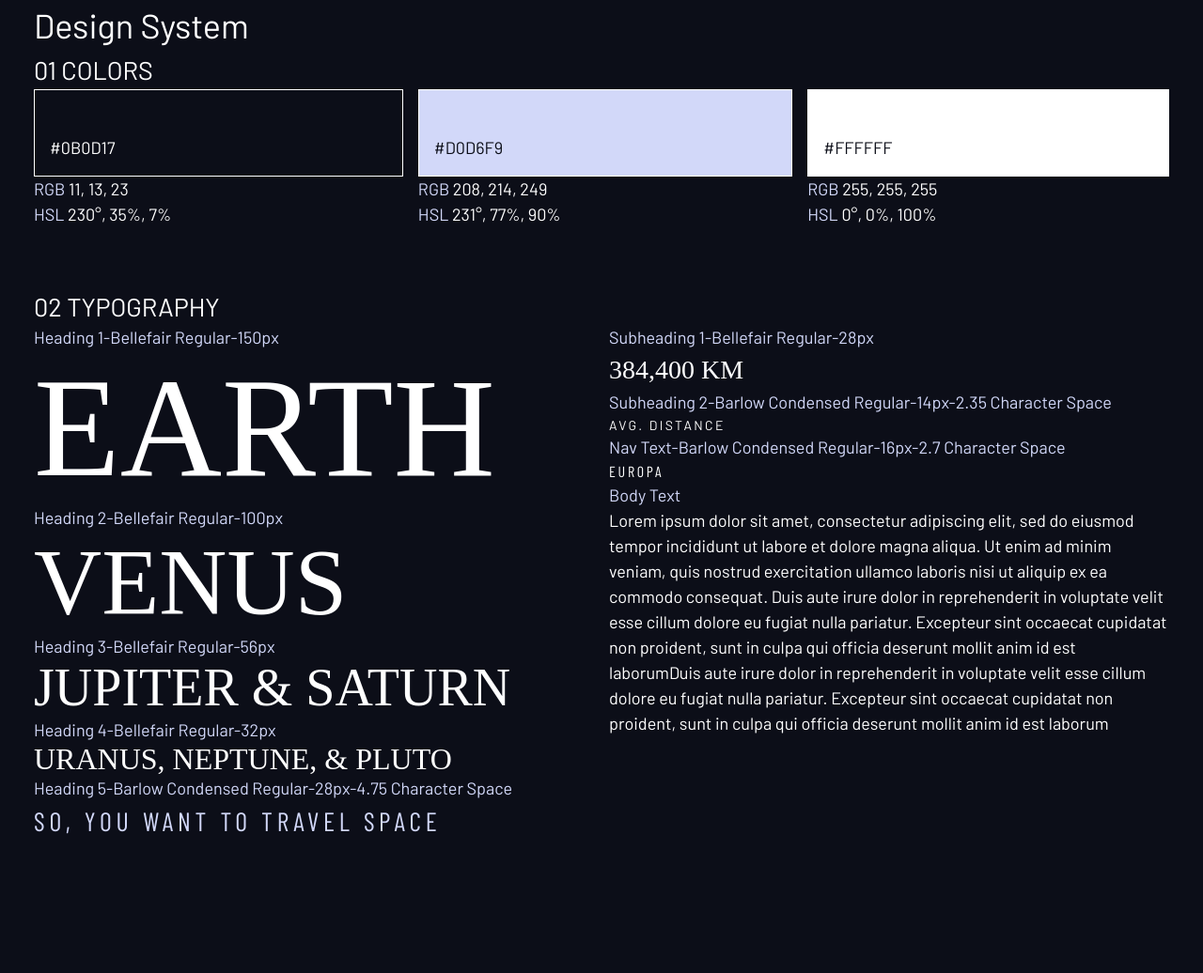
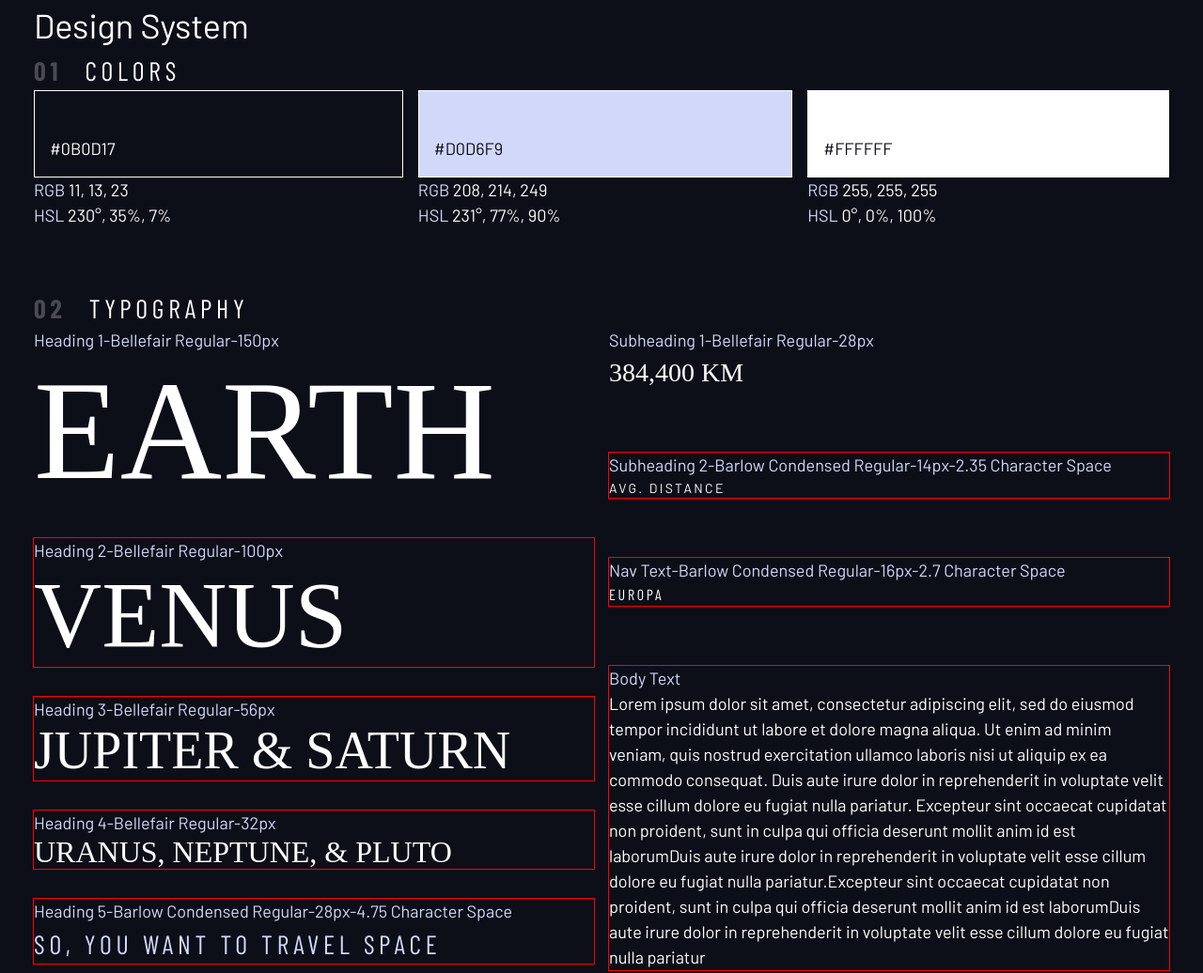
Before and after one commit to Deni-ux/css-design-system, a plain HTML site: page design-system.html in a window 1280 px wide. Shown: the whole page at 94% size. Before the commit the page ends 959 px from the top, so only its background shows below. Drawn offline with nearby package versions, Linux system fonts and the light colour scheme; a web font is replaced by a local one.

Commit message:
add space using flow prop referring to first child

```diff
--- a/design-system.html
+++ b/design-system.html
@@ -20,7 +20,7 @@
       <h1>Design System</h1>
 
       <section id="colours">
-        <h2 class="uppercase"><span>01</span> colors</h2>
+        <h2 class="numbered-title"><span>01</span> colors</h2>
         <div class="flex">
           <div style="flex-grow: 1">
             <div
@@ -57,9 +57,9 @@
         </div>
       </section>
       <section id="typography" style="margin: 4rem 0">
-        <h2 class="uppercase"><span>02</span> typography</h2>
+        <h2 class="numbered-title"><span>02</span> typography</h2>
         <div class="flex">
-          <div style="flex-basis: 100%">
+          <div class="flow" style="flex-basis: 100%; --flow-space:2rem;">
             <div>
               <p class="text-medium font-size-400">Heading 1-Bellefair Regular-150px</p>
               <p class="font-size-900 ff-serif uppercase">Earth</p>
@@ -82,7 +82,7 @@
           <p class="font-size-500 ff-condensed uppercase letter-spacing-1 text-medium">so, you want to travel space</p>
         </div>
         </div>
-        <div style="flex-basis: 100%;">
+        <div class="flow" style="flex-basis: 100%; --flow-space: 4rem;">
         <div>
           <p class="text-medium">Subheading 1-Bellefair Regular-28px</p>
           <p class="font-size-500 ff-serif uppercase">384,400 KM</p>
@@ -97,7 +97,7 @@
         </div>
         <div>
           <p class="text-medium">Body Text</p>
-          <p>Lorem ipsum dolor sit amet, consectetur adipiscing elit, sed do eiusmod tempor incididunt ut labore et dolore magna aliqua. Ut enim ad minim veniam, quis nostrud exercitation ullamco laboris nisi ut aliquip ex ea commodo consequat. Duis aute irure dolor in reprehenderit in voluptate velit esse cillum dolore eu fugiat nulla pariatur. Excepteur sint occaecat cupidatat non proident, sunt in culpa qui officia deserunt mollit anim id est laborumDuis aute irure dolor in reprehenderit in voluptate velit esse cillum dolore eu fugiat nulla pariatur. Excepteur sint occaecat cupidatat non proident, sunt in culpa qui officia deserunt mollit anim id est laborum</p>
+          <p>Lorem ipsum dolor sit amet, consectetur adipiscing elit, sed do eiusmod tempor incididunt ut labore et dolore magna aliqua. Ut enim ad minim veniam, quis nostrud exercitation ullamco laboris nisi ut aliquip ex ea commodo consequat. Duis aute irure dolor in reprehenderit in voluptate velit esse cillum dolore eu fugiat nulla pariatur. Excepteur sint occaecat cupidatat non proident, sunt in culpa qui officia deserunt mollit anim id est laborumDuis aute irure dolor in reprehenderit in voluptate velit esse cillum dolore eu fugiat nulla pariatur.Excepteur sint occaecat cupidatat non proident, sunt in culpa qui officia deserunt mollit anim id est laborumDuis aute irure dolor in reprehenderit in voluptate velit esse cillum dolore eu fugiat nulla pariatur </p>
         </div>
         </div>
     </div>
--- a/index.css
+++ b/index.css
@@ -127,6 +127,12 @@ select {
   display: grid;
   gap: var(--gap, 1rem);
 }
+.flow > *:where(:not(:first-child)) {
+    margin-top: var(--flow-space, 1rem);
+    outline: 1px solid red;
+}
+/* we can use the var as inline styling, by default it will
+have the property given in css file, which can easily be modified when needed in the html file */
 
 .container {
   /* padding:0 2em; to prevent elements touching sides of the page */
@@ -204,3 +210,16 @@ select {
 .font-size-600{
         line-height: 1.1;
 }
+
+.numbered-title{
+         font-family: var(--ff-sans-cond);
+         font-size: var(--font-size-500);
+         text-transform: uppercase;
+         letter-spacing: 4.72px;
+}
+
+.numbered-title span{
+    margin-right: .5em;
+    font-weight: 700;
+    color: hsl(var(--clr-white)/ 0.25);
+}
```
